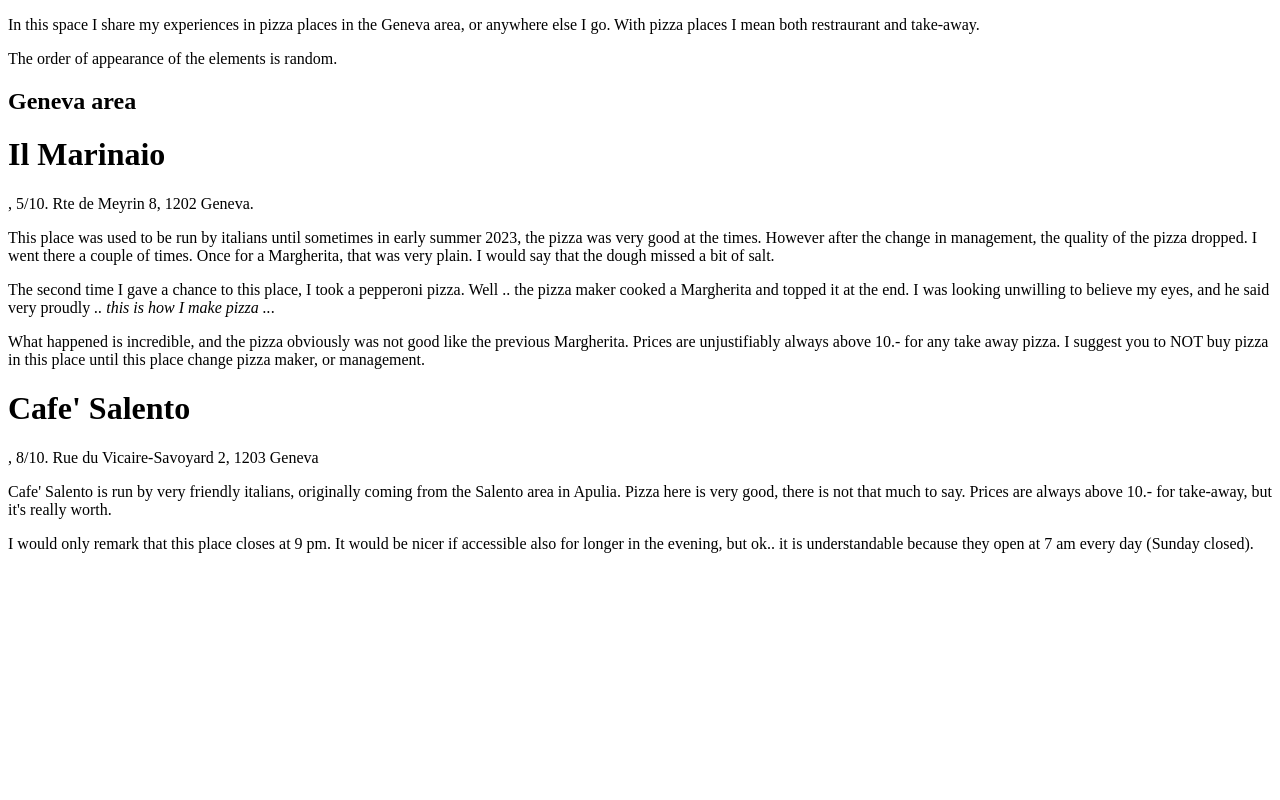
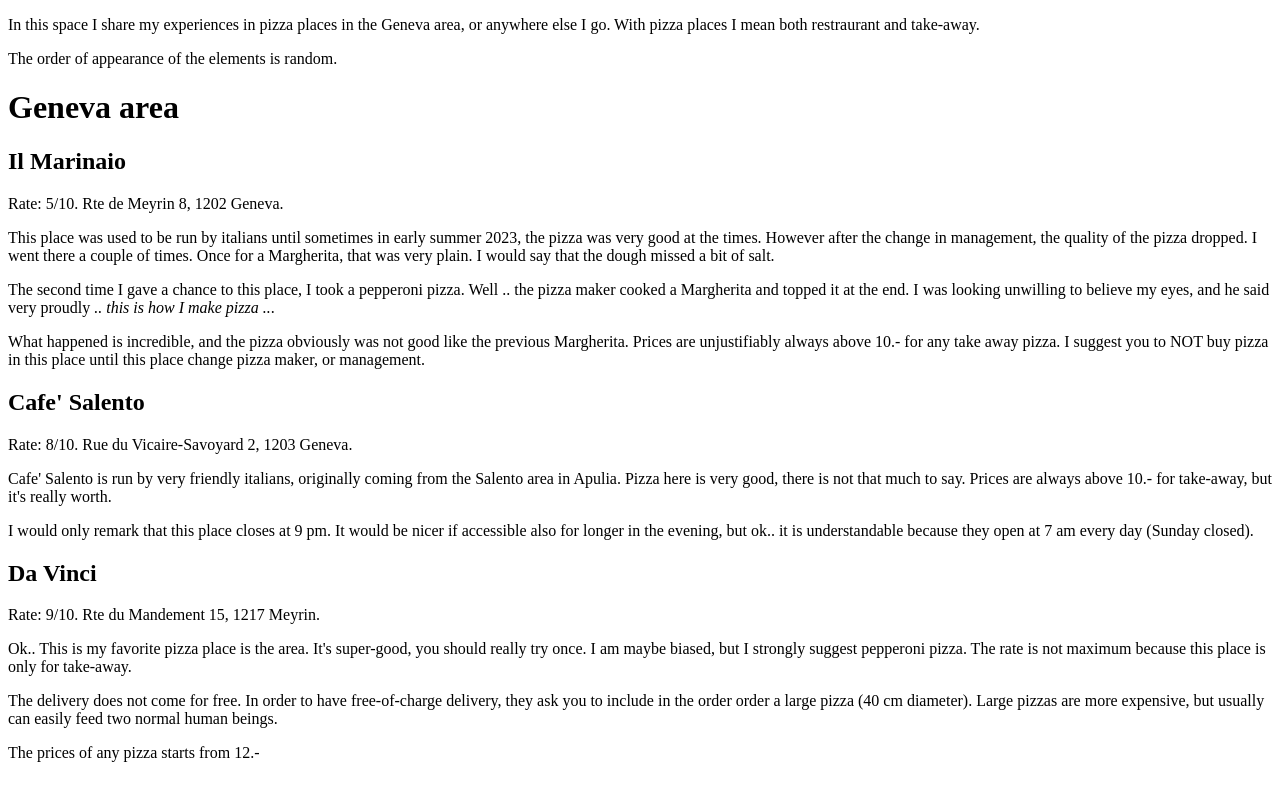
Before and after one commit to Lorenzosan/lorenzosan.github.io, a plain HTML site: page food/pizza.html in a window 1280 px wide. Drawn offline with Linux system fonts and the light colour scheme.

Commit message:
Update pizza.html

```diff
--- a/food/pizza.html
+++ b/food/pizza.html
@@ -9,16 +9,21 @@
      <p> In this space I share my experiences in pizza places in the Geneva area, or anywhere else I go. With pizza places I mean both restraurant and take-away. </p>
      <p> The order of appearance of the elements is random. </p>
 
-     <h2> Geneva area </h2>
-        <p> <h1> Il Marinaio</h1>, 5/10. Rte de Meyrin 8, 1202 Geneva. </p>
+     <h1> Geneva area </h1>
+        <p> <h2> Il Marinaio</h2>Rate: 5/10. Rte de Meyrin 8, 1202 Geneva. </p>
         <p> This place was used to be run by italians until sometimes in early summer 2023, the pizza was very good at the times. However after the change in management, the quality of the pizza dropped. I went there a couple of times. Once for a Margherita, that was very plain. I would say that the dough missed a bit of salt.
         <p> The second time I gave a chance to this place, I took a pepperoni pizza. Well .. the pizza maker cooked a Margherita and topped it at the end. I was looking unwilling to believe my eyes, and he said very proudly <em> .. this is how I make pizza ..</em>. </p>
         <p> What happened is incredible, and the pizza obviously was not good like the previous Margherita. Prices are unjustifiably always above 10.- for any take away pizza. I suggest you to NOT buy pizza in this place until this place change pizza maker, or management. </p>
         <p></p>
-        <p> <h1> Cafe' Salento</h1>, 8/10. Rue du Vicaire-Savoyard 2, 1203 Geneva </p>
+        <p> <h2> Cafe' Salento</h2>Rate: 8/10. Rue du Vicaire-Savoyard 2, 1203 Geneva. </p>
         <p> Cafe' Salento is run by very friendly italians, originally coming from the Salento area in Apulia. Pizza here is very good, there is not that much to say. Prices are always above 10.- for take-away, but it's really worth.</p>
         <p> I would only remark that this place closes at 9 pm. It would be nicer if accessible also for longer in the evening, but ok.. it is understandable because they open at 7 am every day (Sunday closed).
         <p></p>
-
+        <p></p>
+        <p> <h2>Da Vinci</h2>Rate: 9/10. Rte du Mandement 15, 1217 Meyrin. </p>
+        <p> Ok.. This is my favorite pizza place is the area. It's super-good, you should really try once. I am maybe biased, but I strongly suggest pepperoni pizza. The rate is not maximum because this place is only for take-away. </p>
+        <p> The delivery does not come for free. In order to have free-of-charge delivery, they ask you to include in the order order a large pizza (40 cm diameter). Large pizzas are more expensive, but usually can easily feed two normal human beings.</p>
+        <p> The prices of any pizza starts from 12.- </p>
+        <p></p>
   </body>
 </html>
```
